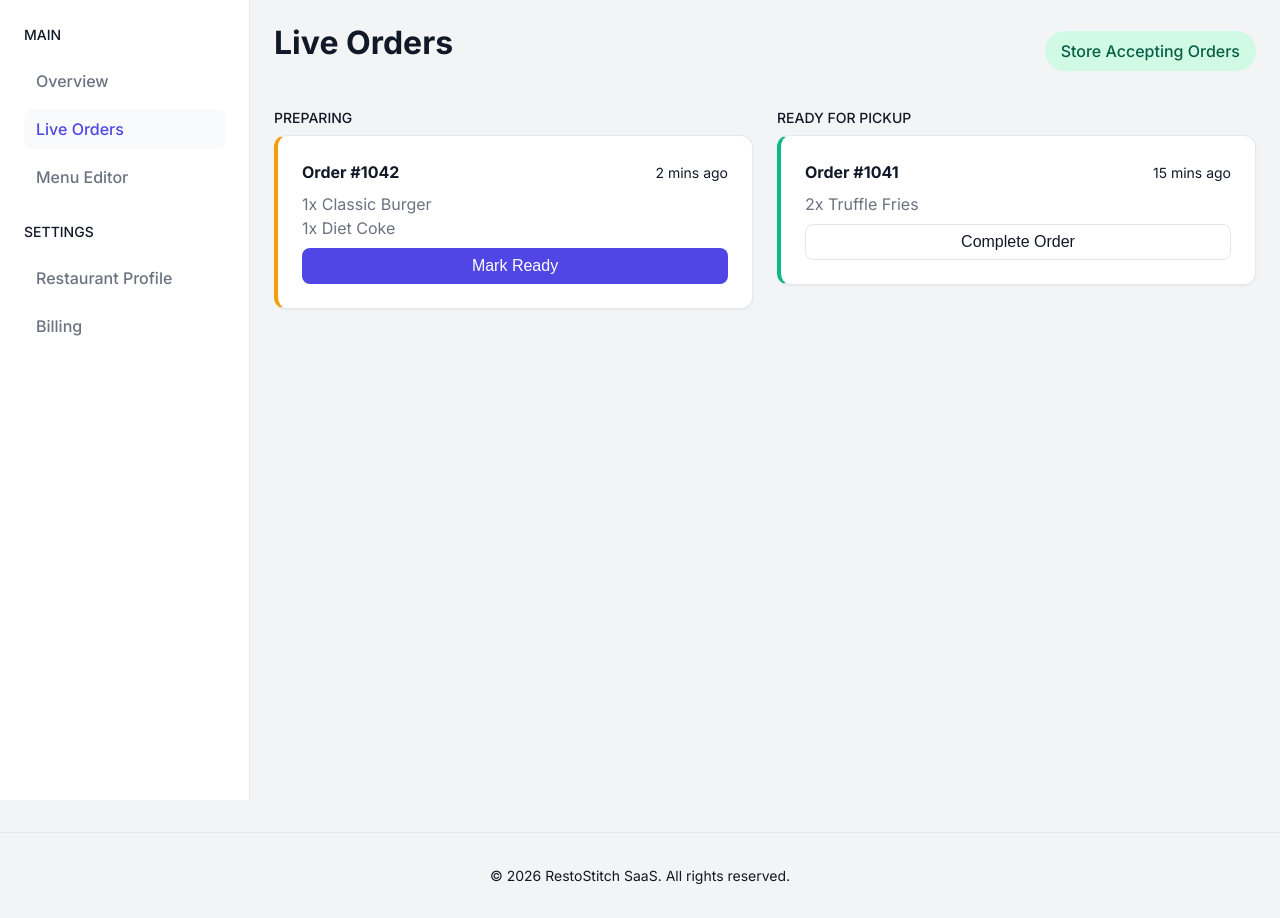
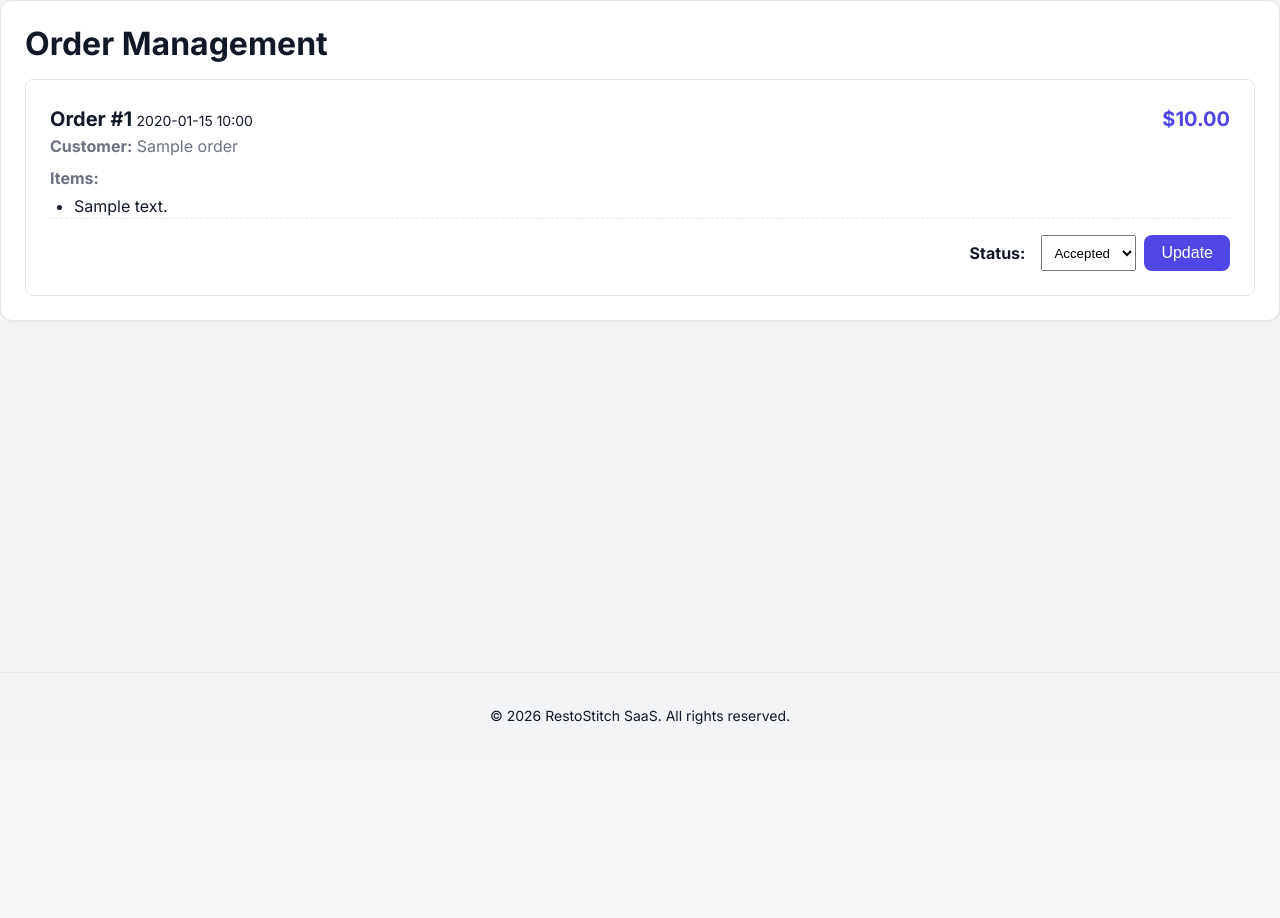
Before and after one commit to hafeedul/Resturent_saas, a Flask app: page /orders in a window 1280 px wide. Shown: the part 63-981 px from the top of the page. After the commit the page ends 787 px from the top, so only its background shows below. Run offline with Flask 3, Linux system fonts and the light colour scheme; the visitor is signed in with stand-in values (Sample User, id 1); tables that the repository leaves empty hold one stand-in row (values such as "Sample post").

Commit message:
Implement Day 5 Order System

```diff
--- a/app/routes.py
+++ b/app/routes.py
@@ -1,7 +1,7 @@
 from flask import render_template, request, redirect, url_for, session, g, flash
 from flask import current_app as app
 from app import db
-from app.models import User, Restaurant, MenuItem
+from app.models import User, Restaurant, MenuItem, Order
 
 # The domain that hosts the main SaaS landing page
 # In production this might be 'restostitch.com', locally it's usually '127.0.0.1:5000' or 'localhost:5000'
@@ -207,10 +207,80 @@ def remove_from_cart(item_id):
 
     return redirect(url_for('cart'))
 
+@app.route('/checkout', methods=['POST'])
+def checkout():
+    if g.is_main_domain or not g.restaurant:
+        return "Not found", 404
+
+    customer_name = request.form.get('customer_name', '').strip()
+    if not customer_name:
+        flash("Please enter your name to place the order.")
+        return redirect(url_for('cart'))
+
+    cart_items = session.get('cart', {})
+    if not cart_items:
+        flash("Your cart is empty.")
+        return redirect(url_for('cart'))
+
+    # Calculate total and build items summary
+    total_price = 0.0
+    items_summary_list = []
+
+    for item_id_str, quantity in cart_items.items():
+        try:
+            item_id = int(item_id_str)
+            item = db.session.get(MenuItem, item_id)
+            if item and item.restaurant_id == g.restaurant.id:
+                line_total = item.price * quantity
+                total_price += line_total
+                items_summary_list.append(f"{quantity}x {item.name}")
+        except ValueError:
+            continue
+
+    if total_price == 0:
+        return redirect(url_for('cart'))
+
+    # Create the Order
+    new_order = Order(
+        customer_name=customer_name,
+        items_summary=", ".join(items_summary_list),
+        total_price=total_price,
+        status="Pending",
+        restaurant_id=g.restaurant.id
+    )
+    db.session.add(new_order)
+    db.session.commit()
+
+    # Clear the cart
+    session.pop('cart', None)
+
+    return render_template('checkout_success.html', restaurant=g.restaurant, order=new_order)
+
 @app.route('/orders')
 def orders():
     if 'user_id' not in session: return redirect(url_for('login'))
-    return render_template('order.html')
+    user = db.session.get(User, session['user_id'])
+    restaurant = Restaurant.query.filter_by(owner_id=user.id).first()
+
+    restaurant_orders = Order.query.filter_by(restaurant_id=restaurant.id).order_by(Order.created_at.desc()).all()
+
+    return render_template('order.html', orders=restaurant_orders)
+
+@app.route('/orders/update/<int:order_id>', methods=['POST'])
+def update_order_status(order_id):
+    if 'user_id' not in session: return redirect(url_for('login'))
+    user = db.session.get(User, session['user_id'])
+    restaurant = Restaurant.query.filter_by(owner_id=user.id).first()
+
+    order = db.session.get(Order, order_id)
+    if order and order.restaurant_id == restaurant.id:
+        new_status = request.form.get('status')
+        if new_status in ['Pending', 'Accepted', 'Delivered']:
+            order.status = new_status
+            db.session.commit()
+            flash('Order status updated.')
+
+    return redirect(url_for('orders'))
 
 @app.route('/logout')
 def logout():
--- a/app/templates/order.html
+++ b/app/templates/order.html
@@ -1,56 +1,51 @@
 {% extends "base.html" %}
 
 {% block content %}
-<div class="app-layout">
-    <!-- Sidebar -->
-    <aside class="sidebar">
-        <nav class="sidebar-nav">
-            <span class="form-label">MAIN</span>
-            <a href="/dashboard" class="sidebar-link">Overview</a>
-            <a href="/orders" class="sidebar-link active">Live Orders</a>
-            <a href="/menu" class="sidebar-link">Menu Editor</a>
-            <span class="form-label" style="margin-top: 1rem;">SETTINGS</span>
-            <a href="#" class="sidebar-link">Restaurant Profile</a>
-            <a href="#" class="sidebar-link">Billing</a>
-        </nav>
-    </aside>
+<div class="card">
+    <div class="flex justify-between items-center border-bottom pb-4 mb-4">
+        <h2>Order Management</h2>
+    </div>
 
-    <!-- Main Content Area -->
-    <div class="app-main">
-        <div class="flex items-center justify-between mb-8">
-            <h2>Live Orders</h2>
-            <div>
-                <span class="badge badge-success" style="font-size: 1rem; padding: 0.5rem 1rem;">Store Accepting Orders</span>
-            </div>
-        </div>
+    {% if orders %}
+        <div style="display: grid; gap: 1.5rem;">
+            {% for order in orders %}
+            <div style="border: 1px solid var(--color-border); border-radius: 8px; padding: 1.5rem;">
+                <div class="flex justify-between items-center mb-4">
+                    <div>
+                        <strong style="font-size: 1.25rem;">Order #{{ order.id }}</strong>
+                        <span class="text-muted text-sm ml-2">{{ order.created_at.strftime('%Y-%m-%d %H:%M') }}</span>
+                    </div>
+                    <div>
+                        <strong style="font-size: 1.25rem; color: var(--color-primary);">${{ "%.2f"|format(order.total_price) }}</strong>
+                    </div>
+                </div>
 
-        <div class="grid grid-cols-2">
-            <!-- Preparing Column -->
-            <div>
-                <h3 class="form-label">PREPARING</h3>
-                <div class="card" style="margin-bottom: 1rem; border-left: 4px solid var(--color-warning);">
-                    <div class="flex justify-between items-center mb-8" style="margin-bottom: 0.5rem;">
-                        <strong>Order #1042</strong>
-                        <span class="text-sm text-muted">2 mins ago</span>
-                    </div>
-                    <p style="margin-bottom: 0.5rem;">1x Classic Burger<br>1x Diet Coke</p>
-                    <button class="btn btn-primary" style="width: 100%; padding: 0.5rem;">Mark Ready</button>
+                <div class="mb-4">
+                    <p style="margin: 0;"><strong>Customer:</strong> {{ order.customer_name }}</p>
+                    <p style="margin: 0.5rem 0 0 0;"><strong>Items:</strong></p>
+                    <ul style="margin: 0.25rem 0 0 1.5rem; color: var(--color-text-light);">
+                        {% for item in order.items_summary.split(', ') %}
+                            <li>{{ item }}</li>
+                        {% endfor %}
+                    </ul>
+                </div>
+
+                <div style="border-top: 1px dashed var(--color-border); padding-top: 1rem; display: flex; align-items: center; justify-content: flex-end; gap: 1rem;">
+                    <strong>Status:</strong>
+                    <form action="/orders/update/{{ order.id }}" method="POST" style="margin: 0; display: flex; gap: 0.5rem;">
+                        <select name="status" class="form-control" style="width: auto; padding: 0.5rem;">
+                            <option value="Pending" {% if order.status == 'Pending' %}selected{% endif %}>Pending</option>
+                            <option value="Accepted" {% if order.status == 'Accepted' %}selected{% endif %}>Accepted</option>
+                            <option value="Delivered" {% if order.status == 'Delivered' %}selected{% endif %}>Delivered</option>
+                        </select>
+                        <button type="submit" class="btn btn-primary" style="padding: 0.5rem 1rem;">Update</button>
+                    </form>
                 </div>
             </div>
-
-            <!-- Ready Column -->
-            <div>
-                <h3 class="form-label">READY FOR PICKUP</h3>
-                <div class="card" style="margin-bottom: 1rem; border-left: 4px solid var(--color-success);">
-                    <div class="flex justify-between items-center mb-8" style="margin-bottom: 0.5rem;">
-                        <strong>Order #1041</strong>
-                        <span class="text-sm text-muted">15 mins ago</span>
-                    </div>
-                    <p style="margin-bottom: 0.5rem;">2x Truffle Fries</p>
-                    <button class="btn btn-secondary" style="width: 100%; padding: 0.5rem;">Complete Order</button>
-                </div>
-            </div>
+            {% endfor %}
         </div>
-    </div>
+    {% else %}
+        <p class="text-center text-muted" style="padding: 3rem 0;">You don't have any orders yet. Once a customer places an order, it will appear here!</p>
+    {% endif %}
 </div>
 {% endblock %}
```
Also changed, not shown: app/models.py (+15 -2 lines), app/templates/cart.html (+7 -1 lines), app/templates/checkout_success.html (added, +33 -0 lines), e2e_test.py (+27 -0 lines).
